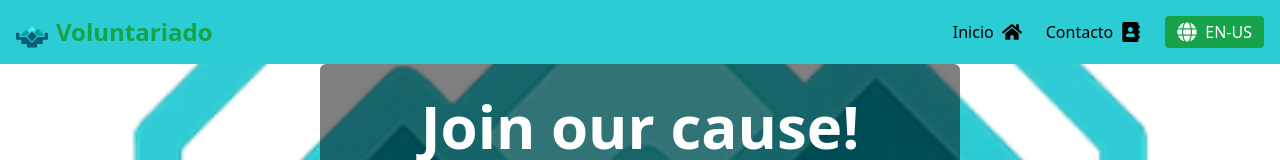
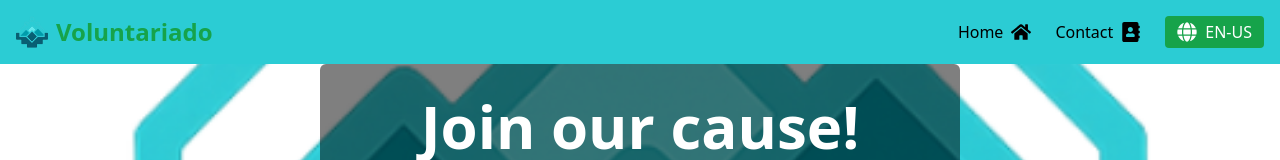
Before and after one commit to CARLOSARQU/proyecto, a React (Vite) app: page / in a window 1280 px wide. Shown: the top 160 px of the page. Built offline with nearby package versions, Linux system fonts and the light colour scheme.

Commit message:
Nvabar variables de idioma

```diff
--- a/src/components/Navbar.jsx
+++ b/src/components/Navbar.jsx
@@ -24,11 +24,11 @@ export default function Navbar() {
         </Link>
         <div className="space-x-6 flex items-center">
           <Link to="/" className="hover:text-green-500 flex items-center gap-2">
-            Inicio
+            {t("navbar.home")}
             <FaHome className="text-xl" />
           </Link>
           <Link to="/contacto" className="hover:text-green-500 flex items-center gap-2 align-middle">
-            Contacto
+            {t("navbar.contact")}
             <FaAddressBook className="text-xl" />
           </Link>
           <button onClick={toggleLanguage} className="text-white bg-green-600 px-3 py-1 rounded hover:bg-green-700 flex items-center gap-2">
--- a/src/locales/en/translation.json
+++ b/src/locales/en/translation.json
@@ -1,4 +1,9 @@
 {
+    "navbar": {
+        "home": "Home",
+        "contact": "Contact"
+    },
+
     "hero": {
         "title": "Join our cause!",
         "description": "We help develop social impact projects, organize workshops, hackathons and podcasts. Train other students and schools. Learn from experts and outstanding graduates. Be part of the change today.",
--- a/src/locales/es/translation.json
+++ b/src/locales/es/translation.json
@@ -1,4 +1,9 @@
 {
+    "navbar": {
+        "home": "Inicio",
+        "contact": "Contacto"
+    },
+
     "hero": {
         "title": "¡Únete a nuestra causa!",
         "description": "Ayudamos a desarrollar proyectos con impacto social, a organizar talleres, hackathones y podcasts. Capacitar a otros estudiantes y colegios. Y aprender de expertos y egresados destacados. Sé parte del cambio hoy.",
```
Lines whose indentation alone changed are shown as unchanged.
